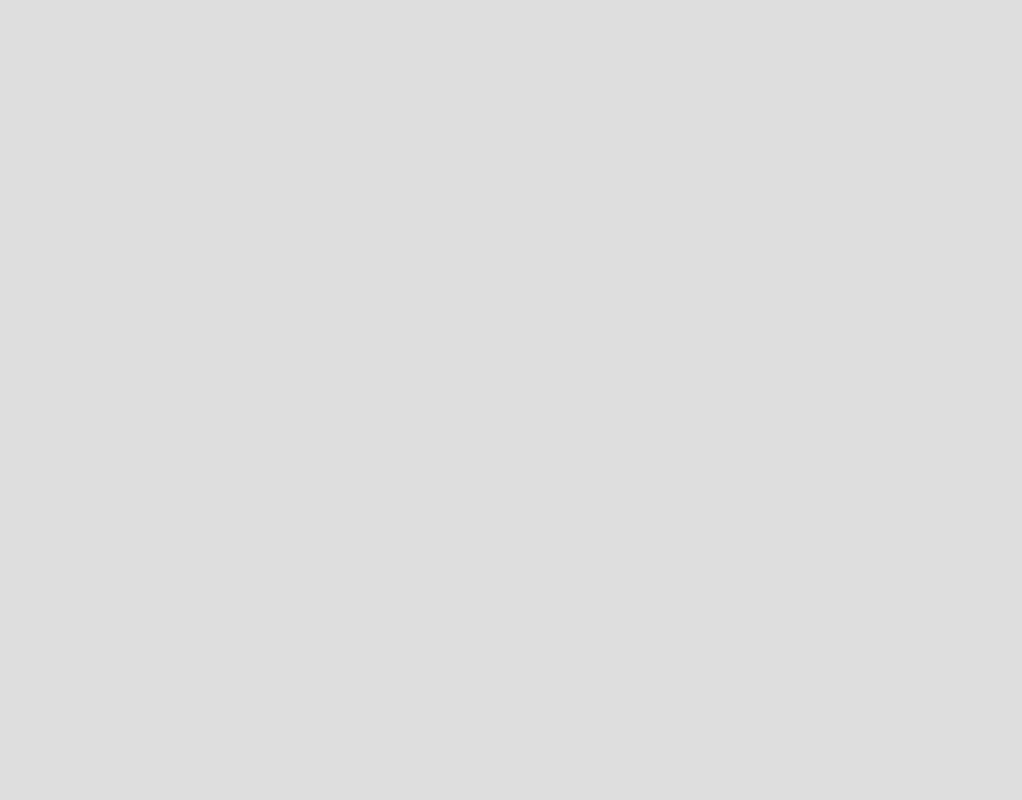
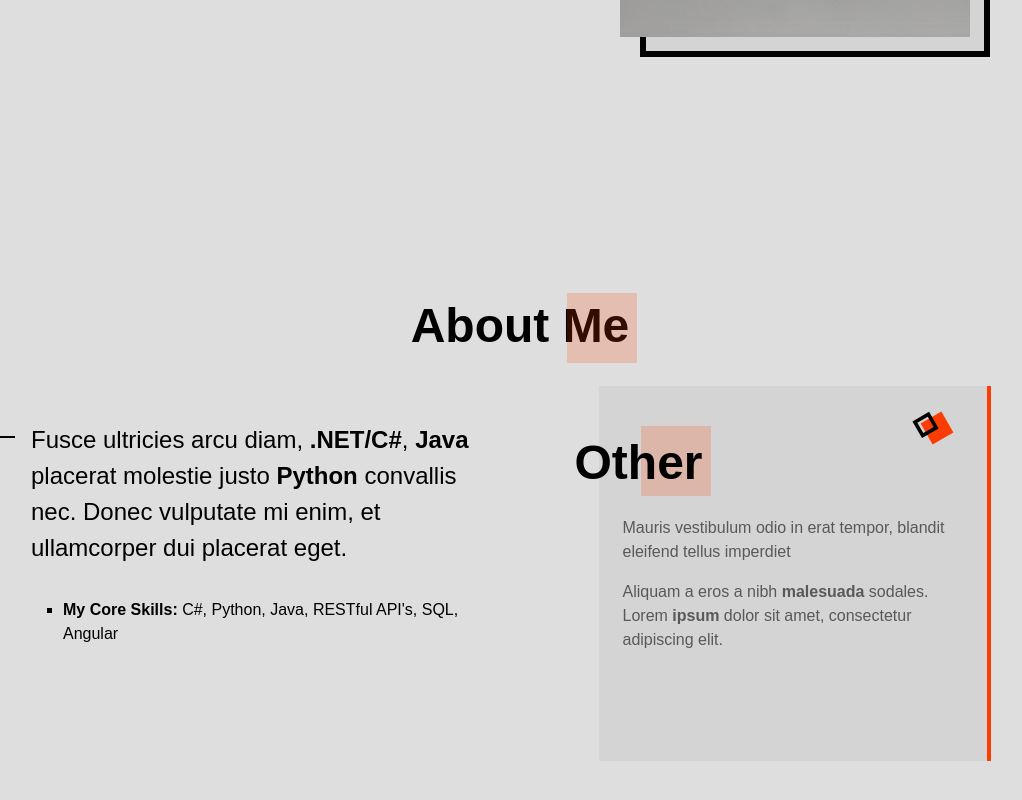
Before and after one commit to Yevg3n/Sandbox, an Angular app in the folder client/: page / in a window 1280 px wide. Shown: the part 732-1532 px from the top of the page, without its empty margins (57-1079 px from the left). Before the commit the page ends 800 px from the top, so only its background shows below. Built offline with nearby package versions, Linux system fonts and the light colour scheme; no server answers; a web font is replaced by a local one.

Commit message:
Add About section to Home component

```diff
--- a/client/src/app/home/home.component.css
+++ b/client/src/app/home/home.component.css
@@ -68,7 +68,7 @@
   top: -5px;
 }
 
-/*=============== HOME ===============*/
+/* Home intro Section */
 .home__container{
   padding-top: 2rem;
   overflow: hidden;
@@ -167,11 +167,85 @@
   background: linear-gradient(90deg, hsla(14, 98%, 50%, .3), hsla(14, 98%, 50%, 0) );
 }
 
+/* About Section */
+.about{
+  /* background-color: var(--container-color); */
+  transition: background-color .4s;
+}
+
+.about__container{
+  row-gap: 0;
+}
+
+.about__info{
+  padding-left: 1.25rem;
+}
+
+.about__description{
+  position: relative;
+  color: var(--title-color);
+  margin-bottom: 1.5rem;
+}
+
+.about__description::after{
+  content: '';
+  width: 20px;
+  height: 1px;
+  background-color: var(--title-color);
+  position: absolute;
+  left: -1.75rem;
+  top: .5rem;
+}
+
+.about__list{
+  list-style: square;
+  color: var(--title-color);
+  margin-bottom: 3rem;
+}
+
+.about__interests{
+  position: relative;
+  width: 300px;
+  height: 300px;
+  background-color: var(--container-color);
+  padding: 3rem 1.5rem 3.5rem;
+  /* margin-left: auto; */
+  margin: auto;
+  border-right: 4px solid var(--first-color);
+  z-index: 5;
+  transition: background-color .4s;
+}
+
+.about__interests .section__title-2{
+  margin: 0 0 1.5rem;
+  transform: translateX(-3rem);
+}
+
+.interests__descritpion-1{
+  color: var(--title-color);
+  font-weight: var(--font-medium);
+  margin-bottom: 2rem;
+}
+
+.interests__description-2{
+  color: var(--title-color);
+  font-size: var(--small-font-size);
+}
+
+.about__interests .geometric-box{
+  top: 2rem;
+  right: 2.5rem;
+}
+
 
 /* For large devices */
 @media screen and (min-width: 1200px){
   .container{
     margin-inline: auto;
+  }
+  /* Add some padding before & after each section */
+  .section{
+    padding-block: 7rem 2rem
   }
 
   .section__title-1::after,
@@ -185,12 +259,13 @@
   }
 
   .home__container{
-    grid-template-columns: repeat(2, 460px);
-    gap: 2rem 4rem;
+    grid-template-columns: repeat(2, 525px);
+    /* gap: 2rem 4rem; */
     align-items: center;
     padding-block: 5.5rem;
   }
 
+  /* Home portrait section start */
   .home__perfil{
     grid-row: 1 / 3;
     grid-column: 2 / 3;
@@ -256,4 +331,51 @@
     font-size: 2.5rem;
     padding: .2rem;
   }
+
+  /* about section */
+  .about__container{
+    grid-template-columns: 525px 525px;
+    /* gap: 1rem 9rem; */
+    align-items: center;
+    padding-block: 1rem;
+  }
+
+  .about__container .section__title-1{
+    align-self: flex-end;
+    margin-inline: 0;
+  }
+
+  .about__info{
+    align-self: flex;
+    padding-left: 3rem;
+  }
+
+  .about__description{
+    font-size: var(--h2-font-size);
+    margin-bottom: 2rem;
+  }
+
+  .about__description::after{
+    width: 32px;
+    height: 2px;
+    top: 14px;
+    left: -3rem;
+  }
+
+  .about__list{
+    margin-bottom: 5rem;
+  }
+
+  .about__interests{
+    grid-row: 2/3;
+    grid-column: 2/3;
+    width: 392px;
+    height: 375px;
+  }
+
+  .about__title{
+    grid-column: 1/3;
+    margin: auto;
+  }
+
 }
--- a/client/src/app/home/home.component.html
+++ b/client/src/app/home/home.component.html
@@ -36,3 +36,43 @@
 
    </div>
 </section>
+
+<section class="about section" id="about">
+   <div class="about__container grid">
+
+      <div class="about__title">
+         <h2 class="section__title-1">
+            About Me
+         </h2>
+      </div>
+
+      <div class="about__info">
+         <p class="about__description">
+            Fusce ultricies arcu diam, <b>.NET/C#</b>, <b>Java</b> placerat molestie justo <b>Python</b> convallis nec.
+            Donec vulputate mi enim, et ullamcorper dui placerat eget.
+         </p>
+
+         <ul class="about__list">
+            <li class="about__item">
+               <b>My Core Skills:</b> C#, Python, Java, RESTful API's, SQL, Angular
+            </li>
+         </ul>
+      </div>
+
+      <div class="about__interests">
+         <h2 class="section__title-2">
+            <span>Other</span>
+         </h2>
+
+         <p class="interest__description-1">
+            Mauris vestibulum odio in erat tempor, blandit eleifend tellus imperdiet
+         </p>
+         <p class="interest__description-2">
+            Aliquam a eros a nibh <b>malesuada</b> sodales. Lorem <b>ipsum</b> dolor sit amet, consectetur adipiscing elit.
+         </p>
+
+         <div class="geometric-box"></div>
+      </div>
+
+   </div>
+</section>
```
